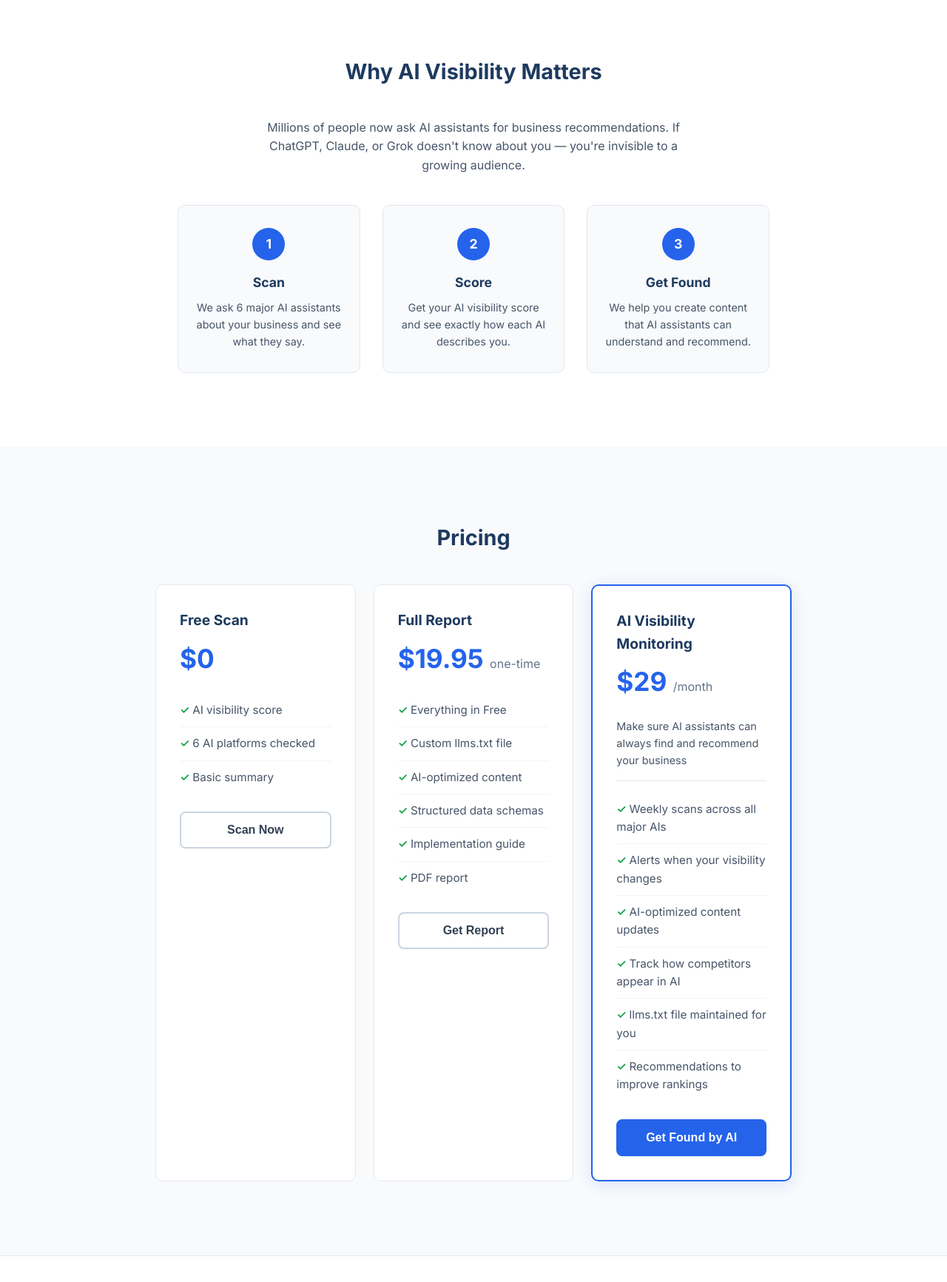
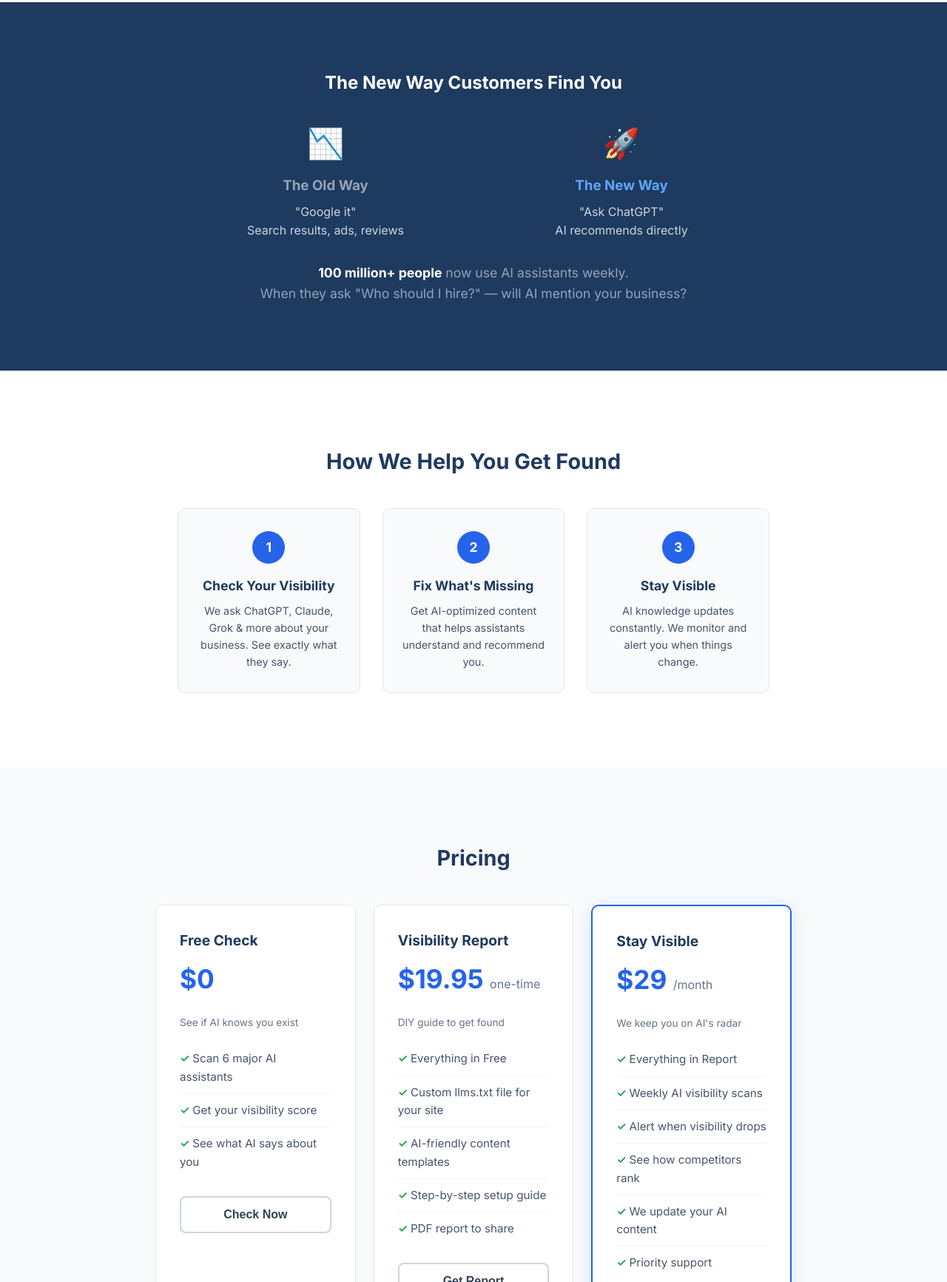
Before and after one commit to tlkc888-Jenkins/llm-arbitrage-api, a website: page public/bizcheck.html in a window 1280 px wide. Shown: the part 726-2459 px from the top of the page at 74% size. Drawn offline with Linux system fonts and the light colour scheme.

Commit message:
Rewrite Biz Checker value prop - focus on customer acquisition via AI

```diff
--- a/public/bizcheck.html
+++ b/public/bizcheck.html
@@ -465,8 +465,9 @@
   <main>
     <section class="hero">
       <div class="container">
-        <h1>Can <span>AI assistants</span> find your business?</h1>
-        <p class="subtitle">When customers ask ChatGPT, Grok, or Claude for recommendations — are you showing up?</p>
+        <h1>Your next customer is asking <span>AI for advice</span></h1>
+        <p class="subtitle">"Best plumber near me" · "Good accountant in Brisbane" · "Recommend a local bakery"<br>
+        <strong style="color: white;">Millions now ask ChatGPT instead of Google. Is your business showing up?</strong></p>
 
         <div class="scan-box">
           <div class="scan-input">
@@ -519,27 +520,46 @@
       </div>
     </div>
 
+    <section style="background: var(--navy); padding: 50px 20px; color: white;">
+      <div class="container" style="max-width: 800px;">
+        <h2 style="text-align: center; color: white; margin-bottom: 30px;">The New Way Customers Find You</h2>
+        <div style="display: grid; grid-template-columns: 1fr 1fr; gap: 40px; text-align: center;">
+          <div>
+            <div style="font-size: 2.5rem; margin-bottom: 10px;">📉</div>
+            <h3 style="color: #94a3b8; margin-bottom: 8px;">The Old Way</h3>
+            <p style="color: #cbd5e1;">"Google it"<br>Search results, ads, reviews</p>
+          </div>
+          <div>
+            <div style="font-size: 2.5rem; margin-bottom: 10px;">🚀</div>
+            <h3 style="color: #60a5fa; margin-bottom: 8px;">The New Way</h3>
+            <p style="color: #cbd5e1;">"Ask ChatGPT"<br>AI recommends directly</p>
+          </div>
+        </div>
+        <p style="text-align: center; margin-top: 30px; color: #94a3b8; font-size: 1.1rem;">
+          <strong style="color: white;">100 million+ people</strong> now use AI assistants weekly.<br>
+          When they ask "Who should I hire?" — will AI mention your business?
+        </p>
+      </div>
+    </section>
+
     <section class="how-it-works">
       <div class="container">
-        <h2>Why AI Visibility Matters</h2>
-        <p style="text-align: center; color: var(--gray-600); max-width: 600px; margin: 0 auto 40px;">
-          Millions of people now ask AI assistants for business recommendations. If ChatGPT, Claude, or Grok doesn't know about you — you're invisible to a growing audience.
-        </p>
+        <h2>How We Help You Get Found</h2>
         <div class="steps">
           <div class="step">
             <div class="step-number">1</div>
-            <h3>Scan</h3>
-            <p>We ask 6 major AI assistants about your business and see what they say.</p>
+            <h3>Check Your Visibility</h3>
+            <p>We ask ChatGPT, Claude, Grok & more about your business. See exactly what they say.</p>
           </div>
           <div class="step">
             <div class="step-number">2</div>
-            <h3>Score</h3>
-            <p>Get your AI visibility score and see exactly how each AI describes you.</p>
+            <h3>Fix What's Missing</h3>
+            <p>Get AI-optimized content that helps assistants understand and recommend you.</p>
           </div>
           <div class="step">
             <div class="step-number">3</div>
-            <h3>Get Found</h3>
-            <p>We help you create content that AI assistants can understand and recommend.</p>
+            <h3>Stay Visible</h3>
+            <p>AI knowledge updates constantly. We monitor and alert you when things change.</p>
           </div>
         </div>
       </div>
@@ -550,45 +570,44 @@
         <h2>Pricing</h2>
         <div class="pricing-grid" style="grid-template-columns: repeat(auto-fit, minmax(240px, 1fr)); max-width: 900px;">
           <div class="pricing-card">
-            <h3>Free Scan</h3>
+            <h3>Free Check</h3>
             <div class="price">$0</div>
+            <p style="font-size: 0.85rem; color: var(--gray-500); margin-bottom: 16px;">See if AI knows you exist</p>
             <ul>
-              <li>AI visibility score</li>
-              <li>6 AI platforms checked</li>
-              <li>Basic summary</li>
+              <li>Scan 6 major AI assistants</li>
+              <li>Get your visibility score</li>
+              <li>See what AI says about you</li>
             </ul>
-            <button onclick="document.getElementById('business-name').focus(); window.scrollTo({top: 0, behavior: 'smooth'})">Scan Now</button>
+            <button onclick="document.getElementById('business-name').focus(); window.scrollTo({top: 0, behavior: 'smooth'})">Check Now</button>
           </div>
 
           <div class="pricing-card">
-            <h3>Full Report</h3>
+            <h3>Visibility Report</h3>
             <div class="price">$19.95 <span>one-time</span></div>
+            <p style="font-size: 0.85rem; color: var(--gray-500); margin-bottom: 16px;">DIY guide to get found</p>
             <ul>
               <li>Everything in Free</li>
-              <li>Custom llms.txt file</li>
-              <li>AI-optimized content</li>
-              <li>Structured data schemas</li>
-              <li>Implementation guide</li>
-              <li>PDF report</li>
+              <li>Custom llms.txt file for your site</li>
+              <li>AI-friendly content templates</li>
+              <li>Step-by-step setup guide</li>
+              <li>PDF report to share</li>
             </ul>
             <button onclick="buyReport()">Get Report</button>
           </div>
 
           <div class="pricing-card featured">
-            <h3>AI Visibility Monitoring</h3>
+            <h3>Stay Visible</h3>
             <div class="price">$29 <span>/month</span></div>
-            <p style="font-size: 0.9rem; color: var(--gray-600); margin-bottom: 16px; padding-bottom: 16px; border-bottom: 1px solid var(--gray-200);">
-              Make sure AI assistants can always find and recommend your business
-            </p>
+            <p style="font-size: 0.85rem; color: var(--gray-500); margin-bottom: 16px;">We keep you on AI's radar</p>
             <ul>
-              <li>Weekly scans across all major AIs</li>
-              <li>Alerts when your visibility changes</li>
-              <li>AI-optimized content updates</li>
-              <li>Track how competitors appear in AI</li>
-              <li>llms.txt file maintained for you</li>
-              <li>Recommendations to improve rankings</li>
+              <li>Everything in Report</li>
+              <li>Weekly AI visibility scans</li>
+              <li>Alert when visibility drops</li>
+              <li>See how competitors rank</li>
+              <li>We update your AI content</li>
+              <li>Priority support</li>
             </ul>
-            <button onclick="buyMonitoring()">Get Found by AI</button>
+            <button onclick="buyMonitoring()">Stay Found</button>
           </div>
         </div>
       </div>
```
